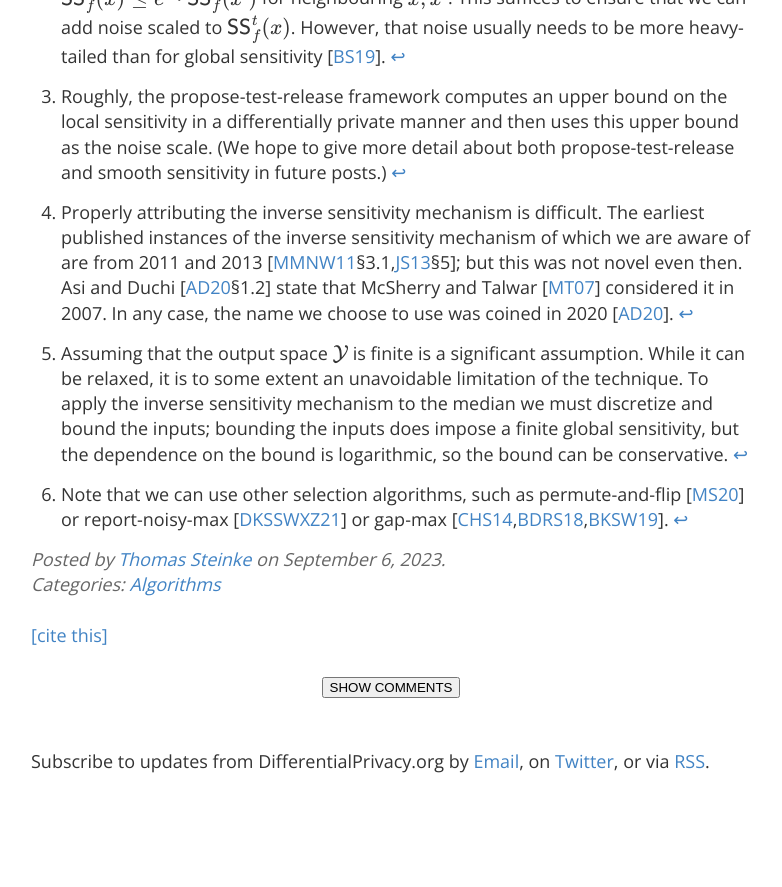
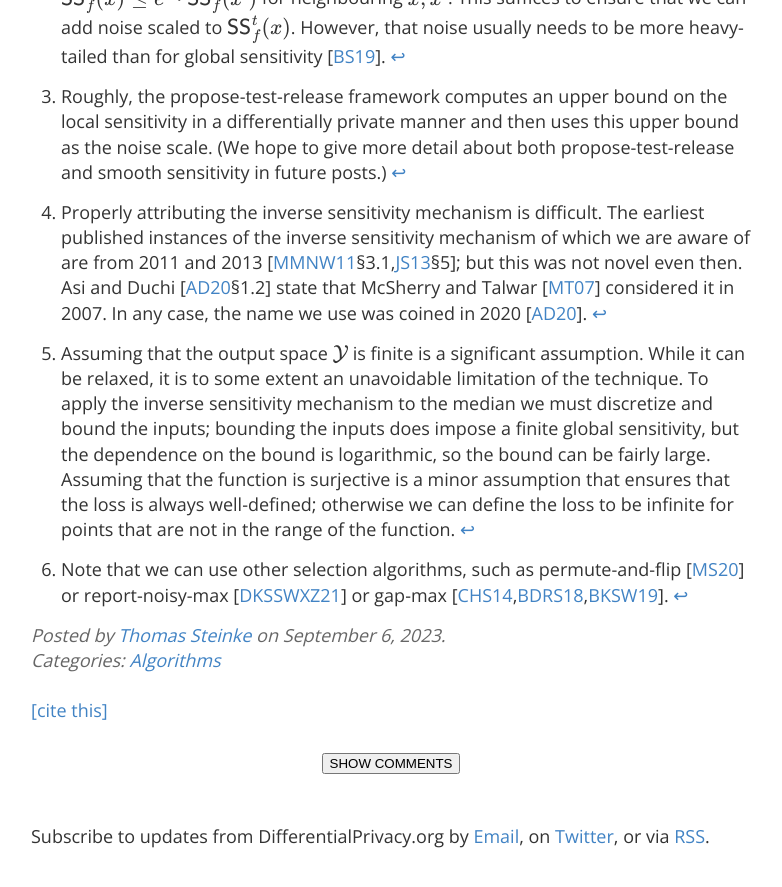
Before and after one commit to differentialprivacy/differentialprivacy, a Jekyll site: the page built from _posts/2023-09-06-inverse-sensitivity.md, in a window 1280 px wide and 900 px high, scrolled down 6157 px. Shown: the top 887 px of the window, without its empty margins (249-1031 px from the left). Built offline with Jekyll 4.4.1, drawn with Linux system fonts in a browser that asks for light colours; comment, search, counter and statistics services are not loaded; before the commit the page ends 6981 px from its top, so only the background shows below that; some of the changed text lies outside the part shown.

Commit message:
post about inverse sensitivity mechanism

```diff
--- a/_posts/2023-09-06-inverse-sensitivity.md
+++ b/_posts/2023-09-06-inverse-sensitivity.md
@@ -118,8 +118,8 @@ We leave you with a riddle: What can we do if even the local sensitivity of our
 
 [^3]: Roughly, the propose-test-release framework computes an upper bound on the local sensitivity in a differentially private manner and then uses this upper bound as the noise scale. (We hope to give more detail about both propose-test-release and smooth sensitivity in future posts.)
 
-[^4]: Properly attributing the inverse sensitivity mechanism is difficult. The  earliest published instances of the inverse sensitivity mechanism of which we are aware of are from 2011 and 2013 [[MMNW11](https://www.cs.columbia.edu/~rwright/Publications/pods11.pdf "Darakhshan Mir, S. Muthukrishnan, Aleksandar Nikolov, Rebecca N. Wright. Pan-private algorithms via statistics on sketches. PODS 2011.")&sect;3.1,[JS13](hhttps://www.ncbi.nlm.nih.gov/pmc/articles/PMC4681528/ "Aaron Johnson, Vitaly Shmatikov. Privacy-preserving data exploration in genome-wide association studies. KDD 2013.")&sect;5]; but this was not novel even then. Asi and Duchi [[AD20](https://arxiv.org/abs/2005.10630 "Hilal Asi, John Duchi. Near Instance-Optimality in Differential Privacy. 2020.")&sect;1.2] state that McSherry and Talwar [[MT07](https://ieeexplore.ieee.org/document/4389483 "Frank McSherry, Kunal Talwar. Mechanism Design via Differential Privacy. FOCS 2007.")] considered it in 2007. In any case, the name we choose to use was coined in 2020 [[AD20](https://arxiv.org/abs/2005.10630 "Hilal Asi, John Duchi. Near Instance-Optimality in Differential Privacy. 2020.")].
+[^4]: Properly attributing the inverse sensitivity mechanism is difficult. The  earliest published instances of the inverse sensitivity mechanism of which we are aware of are from 2011 and 2013 [[MMNW11](https://www.cs.columbia.edu/~rwright/Publications/pods11.pdf "Darakhshan Mir, S. Muthukrishnan, Aleksandar Nikolov, Rebecca N. Wright. Pan-private algorithms via statistics on sketches. PODS 2011.")&sect;3.1,[JS13](hhttps://www.ncbi.nlm.nih.gov/pmc/articles/PMC4681528/ "Aaron Johnson, Vitaly Shmatikov. Privacy-preserving data exploration in genome-wide association studies. KDD 2013.")&sect;5]; but this was not novel even then. Asi and Duchi [[AD20](https://arxiv.org/abs/2005.10630 "Hilal Asi, John Duchi. Near Instance-Optimality in Differential Privacy. 2020.")&sect;1.2] state that McSherry and Talwar [[MT07](https://ieeexplore.ieee.org/document/4389483 "Frank McSherry, Kunal Talwar. Mechanism Design via Differential Privacy. FOCS 2007.")] considered it in 2007. In any case, the name we use was coined in 2020 [[AD20](https://arxiv.org/abs/2005.10630 "Hilal Asi, John Duchi. Near Instance-Optimality in Differential Privacy. 2020.")].
 
-[^5]: Assuming that the output space \\\(\\mathcal{Y}\\\) is finite is a significant assumption. While it can be relaxed, it is to some extent an unavoidable limitation of the technique. To apply the inverse sensitivity mechanism to the median we must discretize and bound the inputs; bounding the inputs does impose a finite global sensitivity, but the dependence on the bound is logarithmic, so the bound can be conservative.
+[^5]: Assuming that the output space \\\(\\mathcal{Y}\\\) is finite is a significant assumption. While it can be relaxed, it is to some extent an unavoidable limitation of the technique. To apply the inverse sensitivity mechanism to the median we must discretize and bound the inputs; bounding the inputs does impose a finite global sensitivity, but the dependence on the bound is logarithmic, so the bound can be fairly large. Assuming that the function is surjective is a minor assumption that ensures that the loss is always well-defined; otherwise we can define the loss to be infinite for points that are not in the range of the function.
 
 [^6]: Note that we can use other selection algorithms, such as permute-and-flip [[MS20](https://arxiv.org/abs/2010.12603 "Ryan McKenna, Daniel Sheldon. Permute-and-Flip: A new mechanism for differentially private selection. NeurIPS 2020.")] or report-noisy-max [[DKSSWXZ21](https://arxiv.org/abs/2105.07260 "Zeyu Ding, Daniel Kifer, Sayed M. Saghaian N. E., Thomas Steinke, Yuxin Wang, Yingtai Xiao, Danfeng Zhang. The Permute-and-Flip Mechanism is Identical to Report-Noisy-Max with Exponential Noise. 2021.")] or gap-max [[CHS14](https://arxiv.org/abs/1409.2177 "Kamalika Chaudhuri, Daniel Hsu, Shuang Song. The Large Margin Mechanism for Differentially Private Maximization. NIPS 2014."),[BDRS18](https://dl.acm.org/doi/10.1145/3188745.3188946 " Mark Bun, Cynthia Dwork, Guy N. Rothblum, Thomas Steinke. Composable and versatile privacy via truncated CDP. STOC 2018."),[BKSW19](https://arxiv.org/abs/1905.13229 "Mark Bun, Gautam Kamath, Thomas Steinke, Zhiwei Steven Wu. Private Hypothesis Selection. NeurIPS 2019.")].
```
Also changed, not shown: other parts of _posts/2023-09-06-inverse-sensitivity.md (+3 -3 lines).
